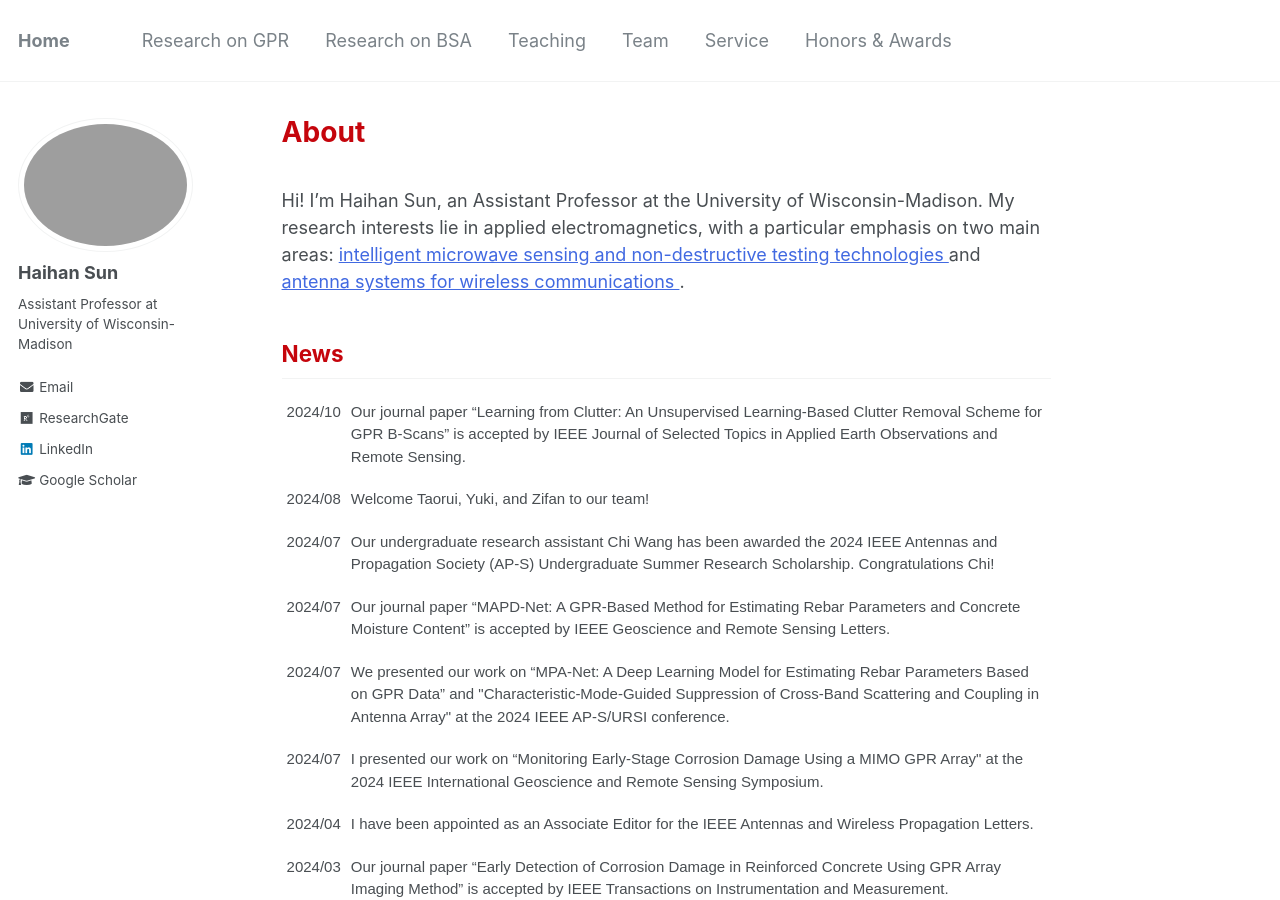
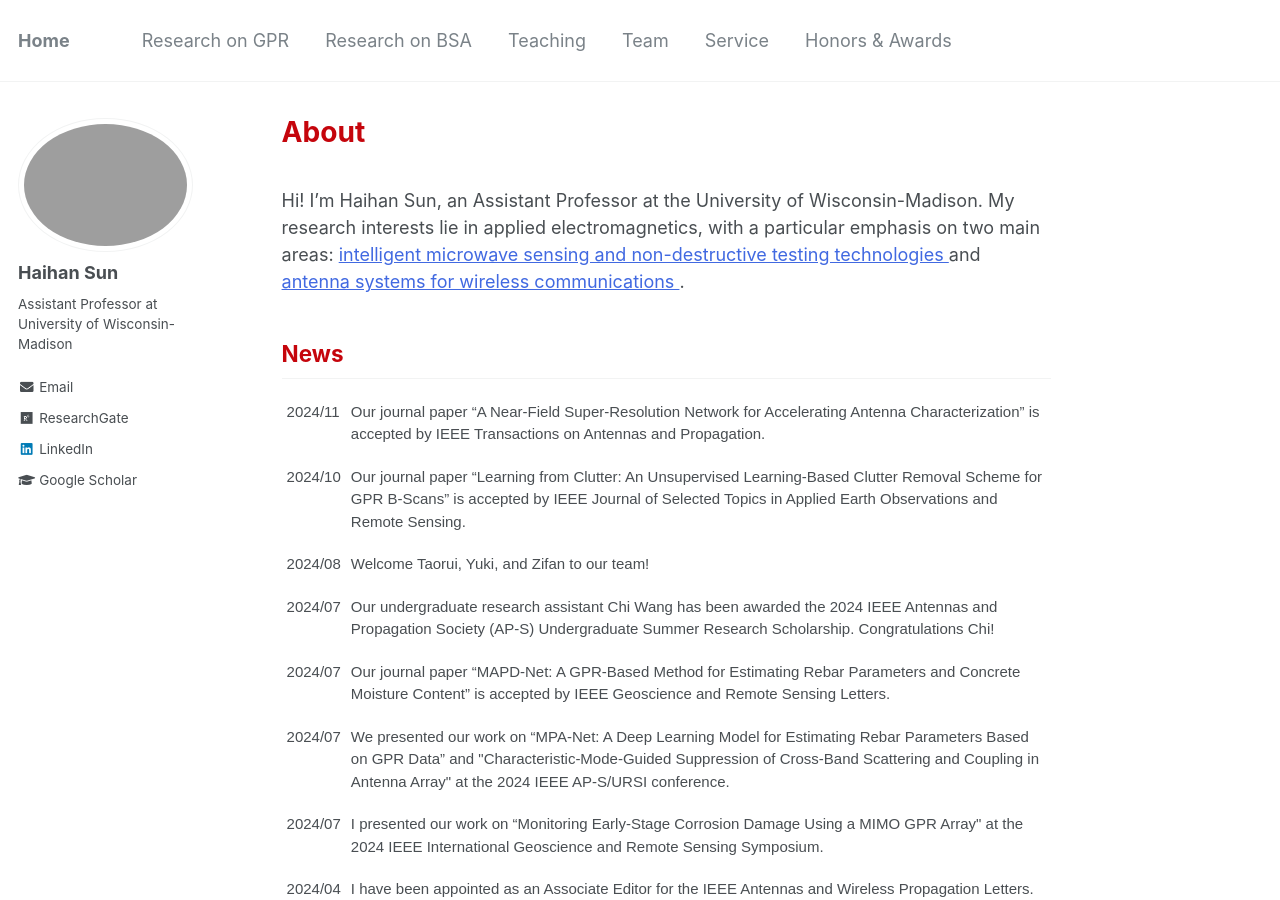
Before and after one commit to Haihan-Sun/Haihan-Sun.github.io, a Jekyll site: the page built from _pages/about.md, in a window 1280 px wide and 900 px high. Built offline with Jekyll 4.4.1, drawn with Linux system fonts in a browser that asks for light colours.

Commit message:
Update about.md

```diff
--- a/_pages/about.md
+++ b/_pages/about.md
@@ -27,6 +27,10 @@ Hi! I'm Haihan Sun, an Assistant Professor at the University of Wisconsin-Madiso
 ------
 <table class="tg">
 <tbody>
+    <tr>
+    <td class="tg-ko0z">2024/11</td>
+    <td class="tg-ko0z"> Our journal paper “A Near-Field Super-Resolution Network for Accelerating Antenna Characterization” is accepted by IEEE Transactions on Antennas and Propagation. </td>
+  </tr>
   <tr>
     <td class="tg-ko0z">2024/10</td>
     <td class="tg-ko0z"> Our journal paper “Learning from Clutter: An Unsupervised Learning-Based Clutter Removal Scheme for GPR B-Scans” is accepted by IEEE Journal of Selected Topics in Applied Earth Observations and Remote Sensing.  </td>
```
